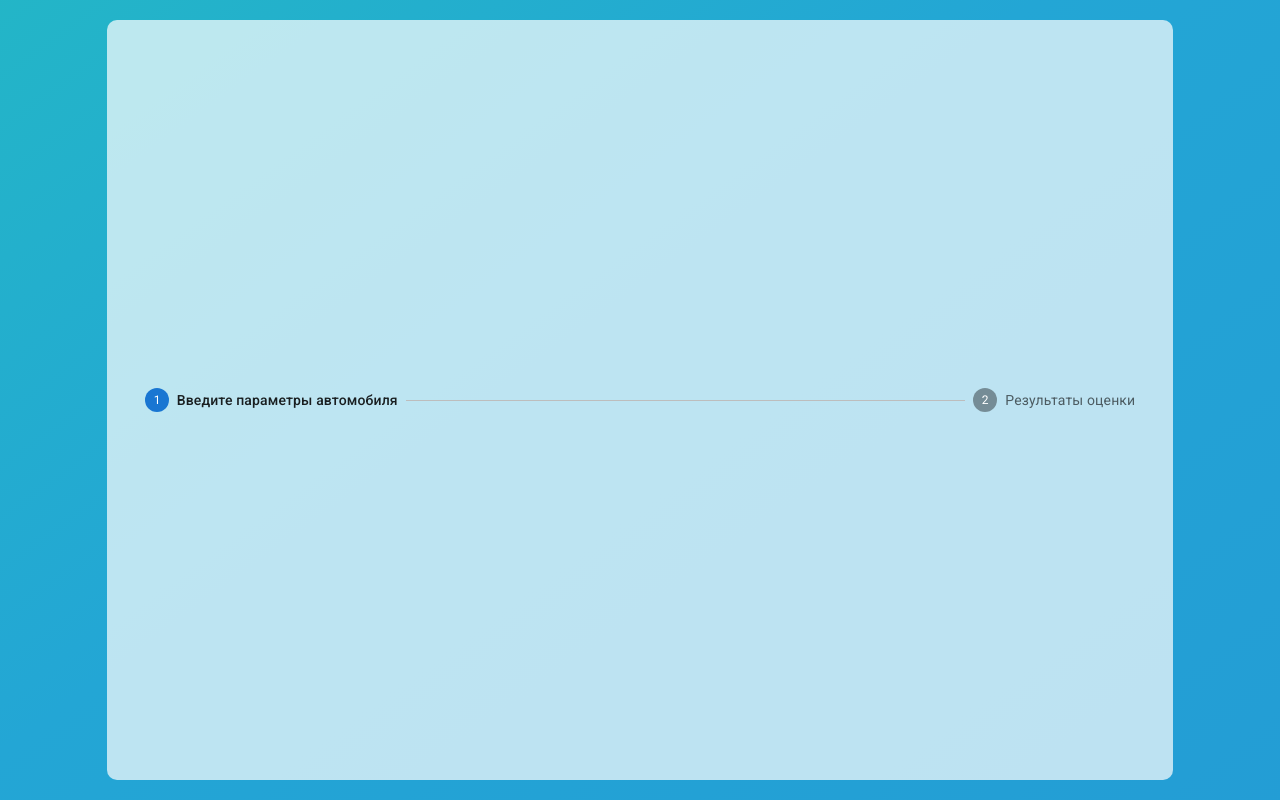
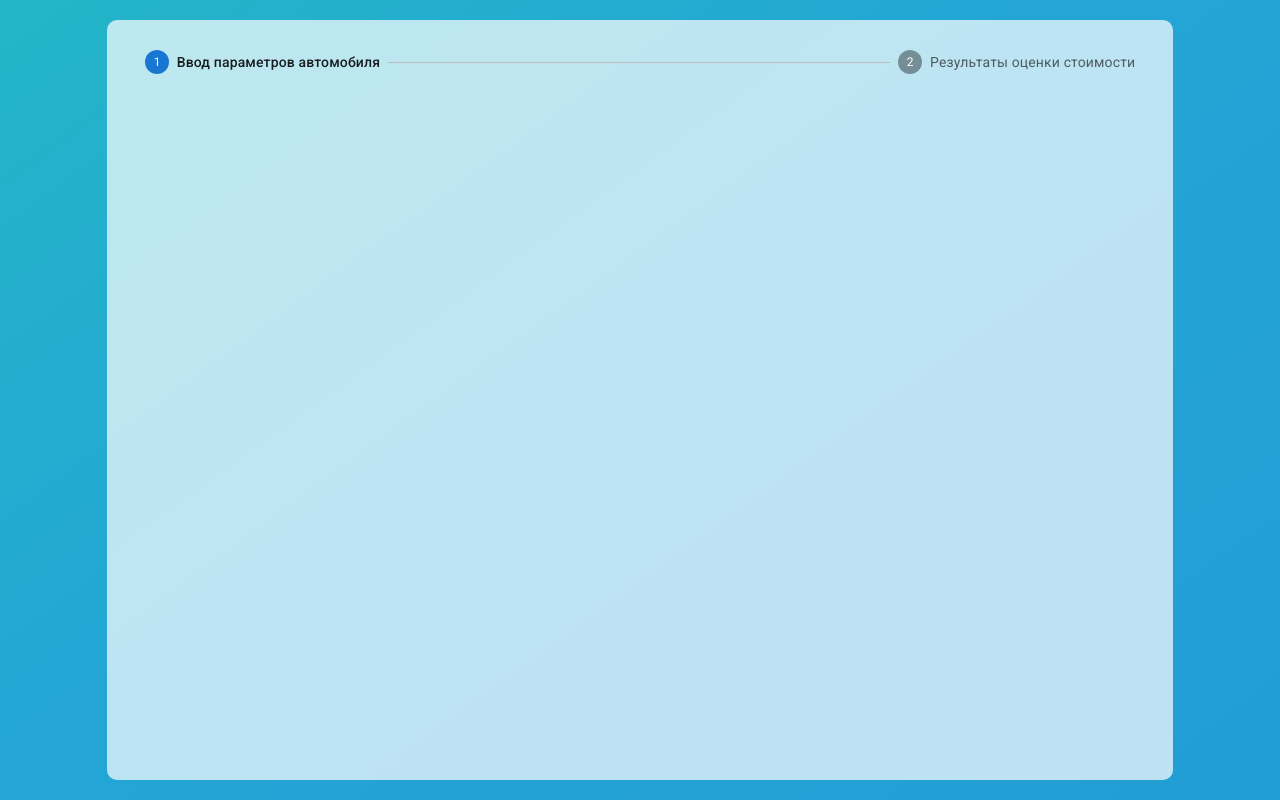
Before and after one commit to MaxUSB/auto-price, a React (Create React App) app in the folder dashboard/: page /predict in a window 1280 px wide. Built offline with nearby package versions, Linux system fonts and the light colour scheme.

Commit message:
fixed styles

```diff
--- a/dashboard/package.json
+++ b/dashboard/package.json
@@ -8,6 +8,7 @@
     "@mui/icons-material": "^5.5.1",
     "@mui/material": "^5.5.3",
     "@mui/styled-engine-sc": "^5.5.2",
+    "@mui/styles": "^5.5.3",
     "@types/node": "^16.11.26",
     "@types/react": "^17.0.43",
     "@types/react-dom": "^17.0.14",
--- a/dashboard/src/pages/predict.css
+++ /dev/null
@@ -1,12 +0,0 @@
-.root {
-    height: 100vh;
-    align-items: center;
-    justify-content: center;
-}
-
-.content {
-    height: calc(100% - 40px);
-    padding: 30px;
-    border-radius: 10px;
-    background-color: rgba(255, 255, 255, 0.7);
-}
--- a/dashboard/src/pages/predict.tsx
+++ b/dashboard/src/pages/predict.tsx
@@ -1,14 +1,33 @@
-import './predict.css';
 import React from 'react';
 import {CurrencyRuble} from '@mui/icons-material'
-import {Button, Grid, Stepper, Step, StepLabel} from '@mui/material'
+import {createStyles, makeStyles} from "@mui/styles";
+import {Button, Grid, Stepper, Step, StepLabel, Theme} from '@mui/material'
 
-const steps = ['Введите параметры автомобиля', 'Результаты оценки'];
+const useStyles = makeStyles((theme: Theme) =>
+  createStyles({
+    root: {
+      height: '100vh',
+      alignItems: 'center',
+      justifyContent: 'center',
+    },
+    content: {
+      margin: '20px 0',
+      padding: '30px',
+      borderRadius: '10px',
+      height: 'calc(100% - 40px)',
+      backgroundColor: 'rgba(255, 255, 255, 0.7)',
+    },
+  }),
+);
+
+const steps = ['Ввод параметров автомобиля', 'Результаты оценки стоимости'];
 
 const Predict = () => {
+  const classes = useStyles();
+
   return (
-    <Grid container className="root">
-      <Grid container item xs={10} direction="column" className="content">
+    <Grid container className={classes.root}>
+      <Grid container item xs={10} direction="column" className={classes.content}>
         <Stepper>
           {steps.map(step => (
             <Step key={step}>
--- a/dashboard/src/pages/start.css
+++ /dev/null
@@ -1,13 +0,0 @@
-.root {
-    height: 100vh;
-    align-items: center;
-    justify-content: center;
-}
-
-.content {
-    gap: 40px;
-    padding: 30px;
-    border-radius: 10px;
-    justify-content: center;
-    background-color: rgba(255, 255, 255, 0.7);
-}
--- a/dashboard/src/pages/start.tsx
+++ b/dashboard/src/pages/start.tsx
@@ -1,12 +1,31 @@
-import './start.css';
 import React from 'react';
 import {DirectionsCar} from '@mui/icons-material'
-import {Button, Grid, Typography} from '@mui/material'
+import {createStyles, makeStyles} from '@mui/styles'
+import {Button, Grid, Theme, Typography} from '@mui/material'
+
+const useStyles = makeStyles((theme: Theme) =>
+  createStyles({
+    root: {
+      height: '100vh',
+      alignItems: 'center',
+      justifyContent: 'center',
+    },
+    content: {
+      gap: '40px',
+      padding: '30px',
+      borderRadius: '10px',
+      justifyContent: 'center',
+      backgroundColor: 'rgba(255, 255, 255, 0.7)',
+    },
+  }),
+);
 
 const Start = () => {
+  const classes = useStyles();
+
   return (
-    <Grid container className="root">
-      <Grid container item xs={6} direction="column" className="content">
+    <Grid container className={classes.root}>
+      <Grid container item xs={6} direction="column" className={classes.content}>
         <Typography variant="h3" textAlign="center">Добро пожаловать!</Typography>
         <Typography variant="h5" textAlign="center">Здесь вы можете узнать рекомендуемую рыночную стоимость вашего автомобиля.</Typography>
         <Button href="/predict" variant="contained" endIcon={<DirectionsCar/>}>Хочу попробовать</Button>
```
Also changed, not shown: 1 other file (tests, documents, lock files or other folders).
